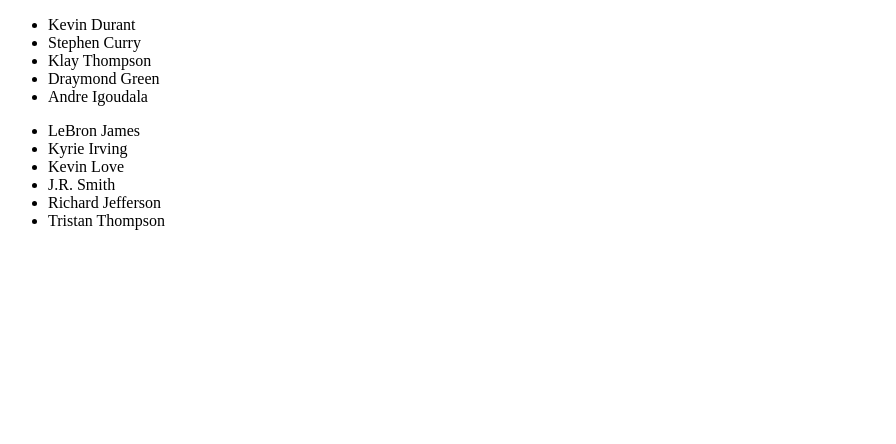
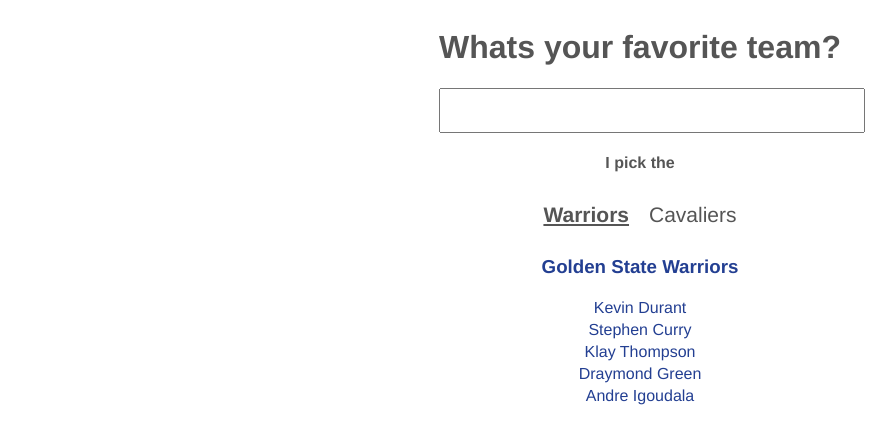
Before and after one commit to edtrias/react-nba-finals-practice-props-state-router, a React app: page / in a window 1280 px wide. Shown: the whole page, without its empty margins (0-896 px from the left). Built offline with nearby package versions, Linux system fonts and the light colour scheme.

Commit message:
add routes, props, states and styles

```diff
--- a/public/index.html
+++ b/public/index.html
@@ -4,21 +4,11 @@
     <meta charset="utf-8">
     <meta name="viewport" content="width=device-width, initial-scale=1, shrink-to-fit=no">
     <meta name="theme-color" content="#000000">
-    <!--
-      manifest.json provides metadata used when your web app is added to the
-      homescreen on Android. See https://developers.google.com/web/fundamentals/engage-and-retain/web-app-manifest/
-    -->
+
     <link rel="manifest" href="%PUBLIC_URL%/manifest.json">
     <link rel="shortcut icon" href="%PUBLIC_URL%/favicon.ico">
-    <!--
-      Notice the use of %PUBLIC_URL% in the tags above.
-      It will be replaced with the URL of the `public` folder during the build.
-      Only files inside the `public` folder can be referenced from the HTML.
+    <link rel="stylesheet" href="/styles/main.css">
 
-      Unlike "/favicon.ico" or "favicon.ico", "%PUBLIC_URL%/favicon.ico" will
-      work correctly both with client-side routing and a non-root public URL.
-      Learn how to configure a non-root public URL by running `npm run build`.
-    -->
     <title>React App</title>
   </head>
   <body>
@@ -26,15 +16,6 @@
       You need to enable JavaScript to run this app.
     </noscript>
     <div id="root"></div>
-    <!--
-      This HTML file is a template.
-      If you open it directly in the browser, you will see an empty page.
 
-      You can add webfonts, meta tags, or analytics to this file.
-      The build step will place the bundled scripts into the <body> tag.
-
-      To begin the development, run `npm start` or `yarn start`.
-      To create a production bundle, use `npm run build` or `yarn build`.
-    -->
   </body>
 </html>
--- /dev/null
+++ b/public/styles/main.css
@@ -0,0 +1,69 @@
+.active {
+  font-weight: bold;
+}
+
+body {
+  display: flex;
+  justify-content: center;
+  font-family: helvetica;
+  color: #555;
+}
+
+input {
+  outline: none;
+  width: 100%;
+  padding: 10px;
+  font-size: 18px;
+  text-align: center;
+}
+
+ul {
+  list-style-type: none;
+  padding: 0;
+}
+
+a {
+  text-decoration: none;
+}
+
+.container {
+  max-width: 900px;
+}
+
+.pick {
+  text-align: center;
+}
+
+.nav-wrapper {
+  display: flex;
+  justify-content: center;
+}
+
+.nav-wrapper li {
+  padding: 10px;
+}
+
+.nav-wrapper a {
+  color: #555;
+  font-size: 21px;
+}
+
+.nav-wrapper a:hover {
+  text-decoration: underline;
+}
+
+.team-wrapper {
+  text-align: center;
+}
+
+.team-wrapper li {
+  line-height: 22px;
+}
+
+.cavaliers h3, .cavs{
+  color: #870038;
+}
+
+.warriors h3, .warrs {
+  color: #233F92;
+}
--- a/src/components/app.js
+++ b/src/components/app.js
@@ -1,7 +1,14 @@
 import React from 'react';
+import {
+  BrowserRouter as Router,
+  Route
+} from 'react-router-dom';
 
+import Nav from './nav';
 import Warriors from './warriors';
 import Cavaliers from './cavaliers';
+import Header from './header';
+
 
 const App = () => {
 
@@ -9,14 +16,22 @@
     'Kevin Durant', 'Stephen Curry', 'Klay Thompson', 'Draymond Green', 'Andre Igoudala'
   ]
   const cavaliersTeam = [
-    'LeBron James', 'Kyrie Irving', 'Kevin Love', 'J.R. Smith', 'Richard Jefferson', 'Tristan Thompson'
+    'LeBron James', 'Kyrie Irving', 'Kevin Love', 'J.R. Smith', 'Richard Jefferson'
   ]
 
   return (
-    <div>
-      <Warriors warriorsTeam={warriorsTeam}/>
-      <Cavaliers cavaliersTeam={cavaliersTeam}/>
-    </div>
+    <Router>
+      <div className="container">
+        <Header />
+        <Nav />
+
+        <div className="team-wrapper">
+          <Route exact path="/" render={() => <Warriors warriorsTeam={warriorsTeam}/> } />
+          <Route path="/cavaliers" render={() => <Cavaliers cavaliersTeam={cavaliersTeam}/> } />
+        </div>
+
+      </div>
+    </Router>
   )
 }
 
--- a/src/components/cavaliers.js
+++ b/src/components/cavaliers.js
@@ -2,10 +2,12 @@
 
 const Cavaliers = (props) => {
 
-  const cavaliersTeamList = props.cavaliersTeam.map((player) => <li>{player}</li>)
+  const cavaliersTeamList = props.cavaliersTeam.map((player, index) => <li className="cavs" key={index}>{player}</li>);
+  const cavaliersName = "Cleveland Cavaliers";
 
   return (
-    <div>
+    <div className="cavaliers">
+      <h3>{cavaliersName}</h3>
       <ul>
         {cavaliersTeamList}
       </ul>
--- a/src/components/header.js
+++ b/src/components/header.js
@@ -0,0 +1,23 @@
+import React, { Component } from 'react';
+
+class Header extends Component {
+  constructor() {
+    super();
+
+    this.state = {favoriteTeam: ''}
+  }
+  render() {
+    return (
+      <div className="header-wrapper">
+        <h1>Whats your favorite team?</h1>
+        <input
+          value={this.state.favoriteTeam}
+          onChange={(event) => this.setState({favoriteTeam: event.target.value})}
+        />
+        <h4 className="pick">I pick the {this.state.favoriteTeam}</h4>
+      </div>
+    )
+  }
+}
+
+export default Header;
--- a/src/components/nav.js
+++ b/src/components/nav.js
@@ -1,13 +1,24 @@
-import react from 'react';
+import React from 'react';
+import { NavLink } from 'react-router-dom';
 
-const Nav = () => (
-  <div className=NavBar>
-    <ul>
-      <li>
+const Nav = () => {
+  return (
+    <div>
+      <ul className="nav-wrapper">
+        <li>
+          <NavLink exact activeClassName="active" activeStyle={{textDecoration: 'underline'}} to="/">
+            Warriors
+          </NavLink>
+        </li>
+        <li>
+          <NavLink activeClassName="active" activeStyle={{textDecoration: 'underline'}} to="/cavaliers">
+            Cavaliers
+          </NavLink>
+        </li>
+      </ul>
+    </div>
+  )
+}
 
-      </li>
-    </ul>
-  </div>
-)
 
 export default Nav;
--- a/src/components/warriors.js
+++ b/src/components/warriors.js
@@ -2,10 +2,12 @@
 
 const Warriors = (props) => {
 
-  const warriorsTeamList = props.warriorsTeam.map((player) => <li>{player}</li>)
+  const warriorsTeamList = props.warriorsTeam.map((player, index) => <li className="warrs" key={index}>{player}</li>);
+  const warriorsName = "Golden State Warriors";
 
   return (
-    <div>
+    <div className="warriors">
+      <h3>{warriorsName}</h3>
       <ul>
         {warriorsTeamList}
       </ul>
```
